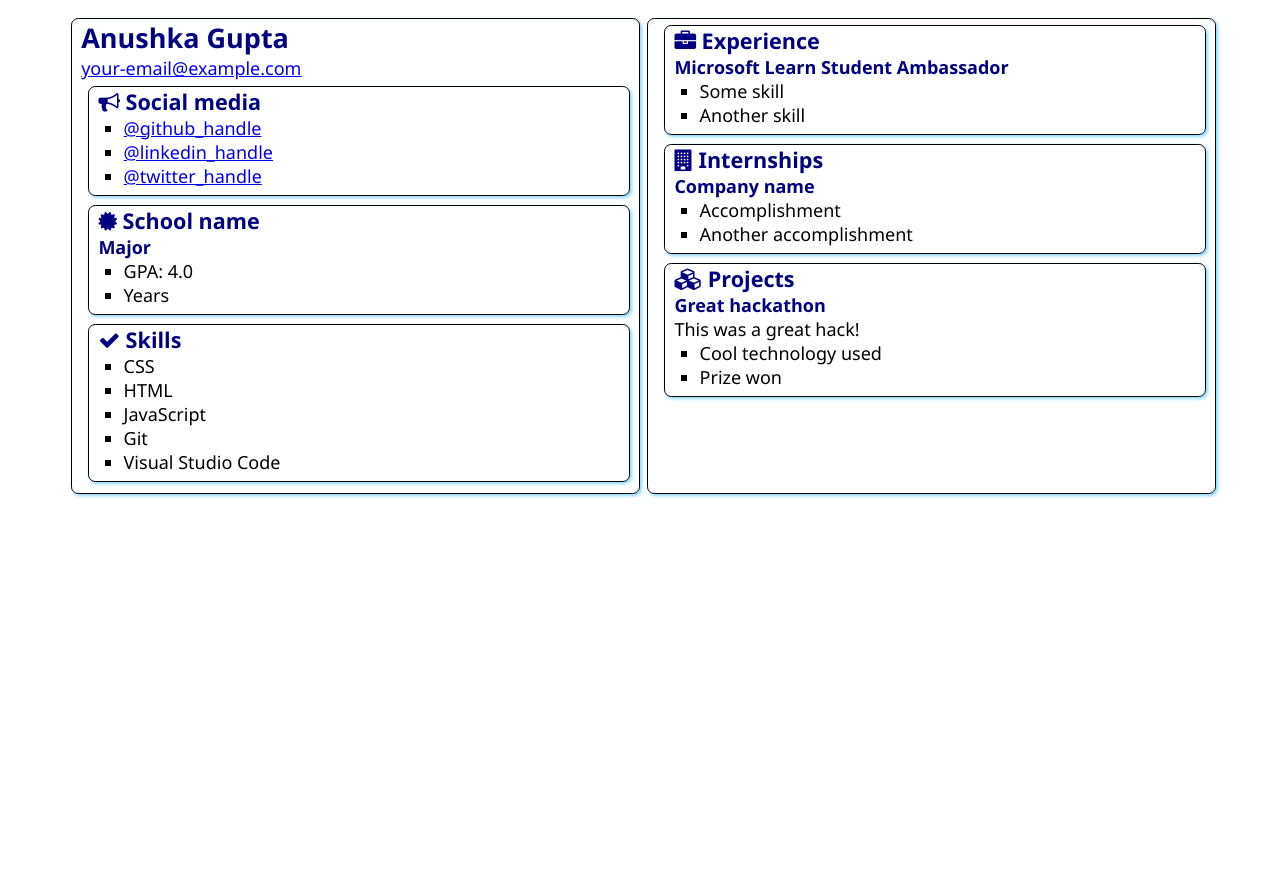
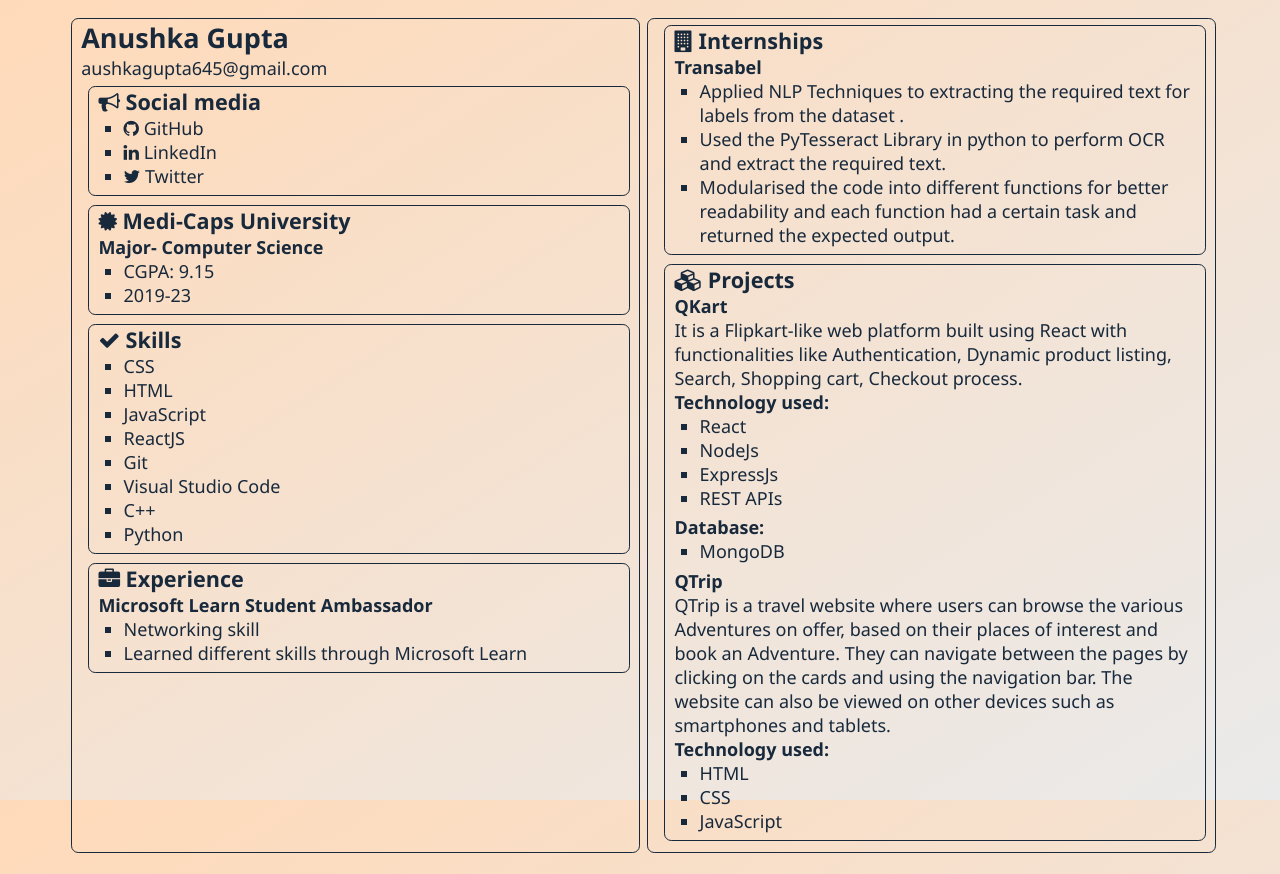
Before and after one commit to anushka645/Ambassador-SWA-Pilot, a plain HTML site: page src/index.html in a window 1280 px wide. Before the commit the page ends 800 px from the top, so only its background shows below. Drawn offline with Linux system fonts and the light colour scheme.

Commit message:
Updated the design and content

```diff
--- a/src/index.html
+++ b/src/index.html
@@ -13,7 +13,7 @@
     <main>
         <article class="box">
             <h1>Anushka Gupta</h1>
-            <div><a href="mailto:your.email@example.com">your-email@example.com</a></div>
+            <div><a href="anushkagupta645.com">aushkagupta645@gmail.com</a></div>
 
             <section class="box">
                 <h2>
@@ -21,9 +21,9 @@
                     Social media
                 </h2>
                 <ul>
-                    <li><a href="https://github.com/<handle>">@github_handle</a></li>
-                    <li><a href="https://linkedin.com/in/<handle>">@linkedin_handle</a></li>
-                    <li><a href="https://twitter.com/<handle>">@twitter_handle</a></li>
+                    <li><i class="fa fa-github" aria-hidden="true"></i><a href="https://github.com/anushka645"> GitHub</a></li>
+                    <li><i class="fa fa-linkedin" aria-hidden="true"></i><a href="https://linkedin.com/in/anushka-gupta-0179311b1/"> LinkedIn</a></li>
+                    <li><i class="fa fa-twitter" aria-hidden="true"></i><a href="https://twitter.com/<handle>"> Twitter</a></li>
                 </ul>
             </section>
 
@@ -31,12 +31,12 @@
                 <div class="education">
                     <h2>
                         <i class="fa fa-certificate" aria-hidden="true"></i>
-                        School name
+                        Medi-Caps University
                     </h2>
-                    <h3>Major</h3>
+                    <h3>Major- Computer Science</h3>
                     <ul>
-                        <li>GPA: 4.0</li>
-                        <li>Years</li>
+                        <li>CGPA: 9.15</li>
+                        <li>2019-23</li>
                     </ul>
                 </div>
             </section>
@@ -50,12 +50,13 @@
                     <li>CSS</li>
                     <li>HTML</li>
                     <li>JavaScript</li>
+                    <li>ReactJS</li>
                     <li>Git</li>
                     <li>Visual Studio Code</li>
+                    <li>C++</li>
+                    <li>Python</li>
                 </ul>
             </section>
-        </article>
-        <article class="box">
             <section class="box">
                 <h2>
                     <i class="fa fa-briefcase" aria-hidden="true"></i>
@@ -63,20 +64,24 @@
                 </h2>
                 <h3>Microsoft Learn Student Ambassador</h3>
                 <ul>
-                    <li>Some skill</li>
-                    <li>Another skill</li>
+                    <li>Networking skill</li>
+                    <li>Learned different skills through Microsoft Learn</li>
                 </ul>
             </section>
+        </article>
+        <article class="box">
+
             <section class="box">
                 <h2>
                     <i class="fa fa-building" aria-hidden="true"></i>
                     Internships
                 </h2>
 
-                <h3>Company name</h3>
+                <h3>Transabel</h3>
                 <ul>
-                    <li>Accomplishment</li>
-                    <li>Another accomplishment</li>
+                    <li>Applied NLP Techniques to extracting the required text for labels from the dataset .</li>
+                    <li>Used the PyTesseract Library in python to perform OCR and extract the required text. </li>
+                    <li>Modularised the code into different functions for better readability and each function had a certain task and returned the expected output. </li>
                 </ul>
             </section>
             <section class="box">
@@ -85,11 +90,27 @@
                     Projects
                 </h2>
 
-                <h3>Great hackathon</h3>
-                <div>This was a great hack!</div>
+                <h3>QKart</h3>
+                <div>It is a Flipkart-like web platform built using React with functionalities like Authentication, Dynamic product listing, Search, Shopping cart, Checkout process.
+                </div>
+                <h4>Technology used:</h4>
                 <ul>
-                    <li>Cool technology used</li>
-                    <li>Prize won</li>
+                    <li>React</li>
+                    <li>NodeJs</li>
+                    <li>ExpressJs</li>
+                    <li>REST APIs</li>
+                </ul>
+                <h4>Database:</h4>
+                <ul><li>MongoDB</li></ul>
+
+                <h3>QTrip</h3>
+                <div>QTrip is a travel website where users can browse the various Adventures on offer, based on their places of interest and book an Adventure. They can navigate between the pages by clicking on the cards and using the navigation bar. The website can also be viewed on other devices such as smartphones and tablets.
+                </div>
+                <h4>Technology used:</h4>
+                <ul>
+                    <li>HTML</li>
+                    <li>CSS</li>
+                    <li>JavaScript</li>
                 </ul>
             </section>
         </article>
--- a/src/style.css
+++ b/src/style.css
@@ -2,7 +2,9 @@
     font-family: 'Segoe UI', Tahoma, Geneva, Verdana, sans-serif;
     font-size: 18px;
     margin: 1% 5%;
-    background-color:E6F7FF;
+    color: #18293c;
+    background-image: linear-gradient(to bottom right,#ffdab9,#eaeaea);
+    background-attachment: fixed;
 }
 
 main {
@@ -12,7 +14,7 @@
 
 
 .box {
-    box-shadow: .1em .1em .2em #80D4FF;
+
     border-radius: .4em;
     border-width: .01em;
     border-style: solid;
@@ -23,20 +25,24 @@
 }
 
 h1 {
-    color: navy;
+    color: #18293c;
     margin: 0em;
     display: block;
 }
 
 h2 {
-    color: navy;
+    color: #18293c;
     font-size: 1.2em;
     margin: 0em;
 }
 
 h3 {
-    color: navy;
+    color: #18293c;
     font-size: 1em;
+    margin: 0em;
+}
+h4 {
+    color: #18293c;
     margin: 0em;
 }
 
@@ -45,3 +51,7 @@
     list-style-type: square;
     padding-left: 1.4em;
 }
+a{
+    color:#18293c;
+    text-decoration: none;
+}
```
